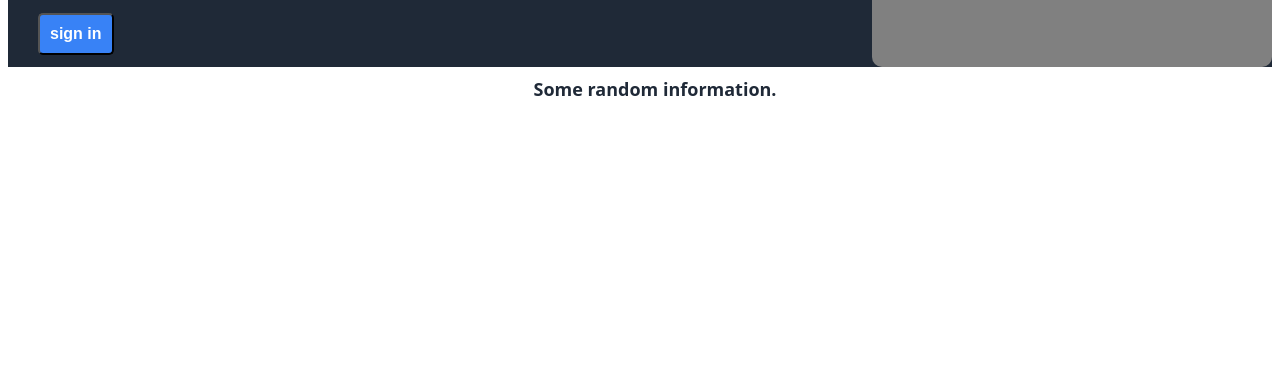
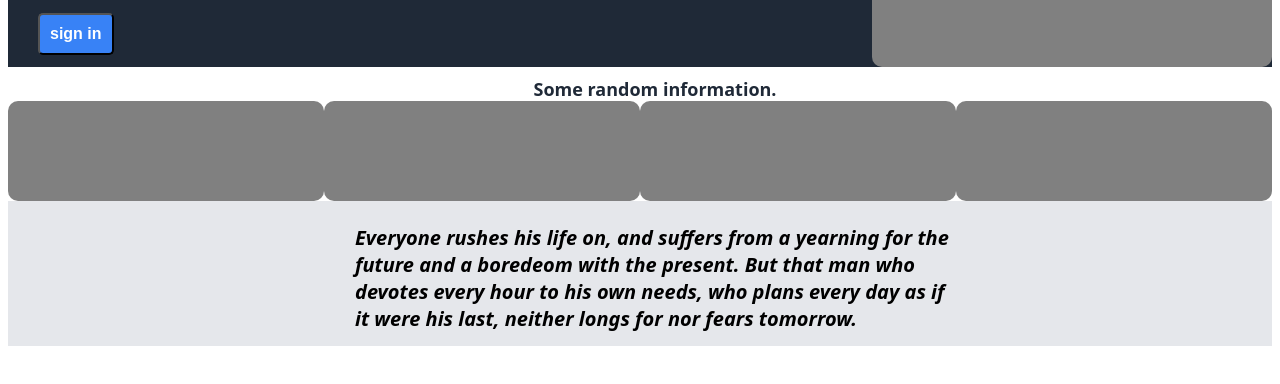
Before and after one commit to valadry/landing-page-css, a plain HTML site: page index.html in a window 1280 px wide. Shown: the part 224-608 px from the top of the page. Drawn offline with Linux system fonts and the light colour scheme.

Commit message:
Started  with Quote, will work on boxes tm.

```diff
--- a/index.html
+++ b/index.html
@@ -6,6 +6,8 @@
     <link rel = "stylesheet" href ="styles.css">
     <title>Landing Page Flex</title>
 </head>
+
+<!-- Header -->
 <div>
     <header class = "flex-container">
         <div class ="header">Header Logo</div>
@@ -18,6 +20,7 @@
     </header>
 </div>
 
+<!-- placeholder and first body text -->
 <div class = "flex-container body">
     <div>
     <h1>This website is awesome</h1>
@@ -32,5 +35,26 @@
 
 </div>
 
+<!-- random row -->
 <div class = "flex-container center">Some random information.</div>
+
+<div class = "flex-container">
+
+        <div class = "sbox"> </div>
+        <div class = "sbox"> </div>
+        <div class = "sbox"> </div>
+        <div class = "sbox"> </div>
+
+
+</div>
+
+<div class = "flex-container quote">
+    <h2></h2>
+    <h1 class = "quote h1">Everyone rushes his life on, and suffers from a yearning for the future and a boredeom
+        with the present. But that man who devotes every hour to his own needs,
+        who plans every day as if it were his last, neither longs for nor fears tomorrow.
+    </h1>
+    <h2></h2>
+</div>
+
 </html>
--- a/styles.css
+++ b/styles.css
@@ -56,6 +56,23 @@
 
 }
 
+.flex-container.quote{
+
+    background-color: #e5e7eb;
+    font-family: system-ui, -apple-system, BlinkMacSystemFont, 'Segoe UI', Roboto, Oxygen, Ubuntu, Cantarell, 'Open Sans', 'Helvetica Neue', sans-serif;
+    gap: 10px;
+    padding-left: 30px;
+    font-weight: lighter;
+    justify-content: center;
+    padding-top: 10px;
+    font-size: 10px;
+    font-style: italic;
+}
+
+.quote.h1{
+    width: 600px;
+}
+
 .placeholder{
     gap: 50px;
     width: 400px;
@@ -97,3 +114,14 @@
     color: white;
 
 }
+
+.flex-container .sbox{
+    flex:auto;
+    width: 100px;
+    height: 100px;
+    background-color: grey;
+    color:white;
+    justify-content: center;
+    border-radius: 10px;
+    line-height: 13;
+}
```
